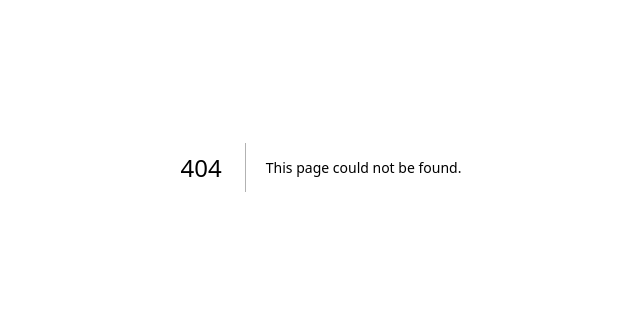
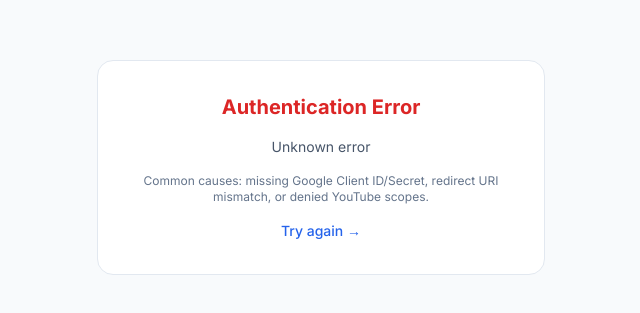
Before and after one commit to singhharbhajan877-hue/yt-ai-agent, a Next.js app in the folder frontend/: page /auth/error in a window 1280 px wide. Before the commit this address had no page. Shown: the part 233-546 px from the top of the page, without its empty margins (319-959 px from the left). Built offline with nearby package versions, Linux system fonts and the light colour scheme.

Commit message:
Update README, roadmap, add error pages and basic test scaffolding

```diff
--- /dev/null
+++ b/frontend/app/auth/error/page.tsx
@@ -0,0 +1,24 @@
+"use client";
+
+import Link from "next/link";
+import { useSearchParams } from "next/navigation";
+
+export default function AuthErrorPage() {
+  const params = useSearchParams();
+  const error = params.get("error") || "Unknown error";
+
+  return (
+    <div className="min-h-screen flex items-center justify-center bg-slate-50 px-4">
+      <div className="max-w-md w-full rounded-2xl border bg-white p-8 text-center space-y-4">
+        <h1 className="text-xl font-bold text-red-600">Authentication Error</h1>
+        <p className="text-sm text-slate-600">{error}</p>
+        <p className="text-xs text-slate-500">
+          Common causes: missing Google Client ID/Secret, redirect URI mismatch, or denied YouTube scopes.
+        </p>
+        <Link href="/auth/signin" className="inline-block text-blue-600 text-sm font-medium">
+          Try again →
+        </Link>
+      </div>
+    </div>
+  );
+}
--- /dev/null
+++ b/frontend/app/dashboard/error.tsx
@@ -0,0 +1,24 @@
+"use client";
+
+export default function DashboardError({
+  error,
+  reset,
+}: {
+  error: Error & { digest?: string };
+  reset: () => void;
+}) {
+  return (
+    <div className="min-h-screen flex items-center justify-center p-8">
+      <div className="text-center space-y-4">
+        <h2 className="text-xl font-bold">Something went wrong</h2>
+        <p className="text-sm text-slate-600">{error.message}</p>
+        <button
+          onClick={reset}
+          className="rounded-lg bg-blue-600 px-4 py-2 text-sm text-white"
+        >
+          Try again
+        </button>
+      </div>
+    </div>
+  );
+}
```
Also changed, not shown: 2 other files (tests, documents, lock files or other folders).
